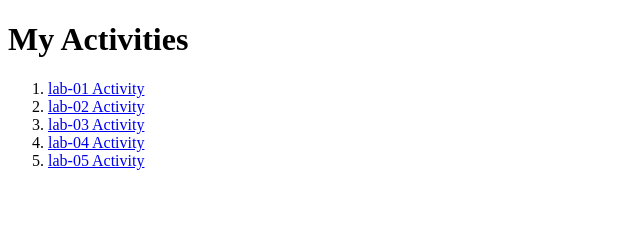
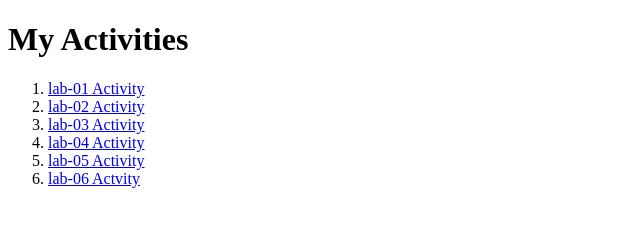
Before and after one commit to gatbunton2580900/PRIN135-Activities-New, a plain HTML site: page index.html in a window 1280 px wide. Shown: the whole page, without its empty margins (0-640 px from the left). Drawn offline with Linux system fonts and the light colour scheme.

Commit message:
Add link for lab-06 Activity in index.html

```diff
--- a/index.html
+++ b/index.html
@@ -14,6 +14,7 @@
         <li><a href="https://www.freecodecamp.org/learn/responsive-web-design-v9/lab-html-audio-and-video-player/build-an-html-audio-and-video-player">lab-03 Activity</a></li>
         <li><a href="https://www.freecodecamp.org/learn/responsive-web-design-v9/lab-video-compilation-page/build-a-video-compilation-page">lab-04 Activity</a></li>
         <li><a href="https://www.freecodecamp.org/learn/responsive-web-design-v9/lab-event-hub/lab-event-hub">lab-05 Activity</a></li>
+        <li><a href="https://www.freecodecamp.org/learn/responsive-web-design-v9/lab-book-catalog-table/build-a-book-catalog-table">lab-06 Actvity</a></li>
     </ol>
 </body>
 
```
